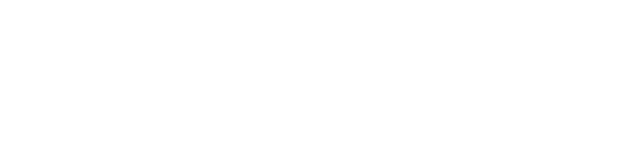
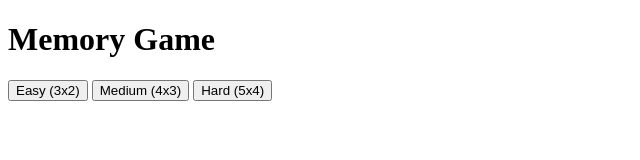
Before and after one commit to Ahmed8881/Memory-Game, a plain HTML site: page index.html in a window 1280 px wide. Shown: the whole page, without its empty margins (0-640 px from the left). Drawn offline with Linux system fonts and the light colour scheme.

Commit message:
Refactor HTML structure to include game container and control buttons for Memory Game

```diff
--- a/index.html
+++ b/index.html
@@ -7,6 +7,16 @@
     <link rel="stylesheet" href="style.css">
 </head>
 <body>
+    <div class="game-container">
+         <div class="header">
+            <h1 class="title">Memory Game</h1>
+        </div>
+
+        <div class="controls">
+            <button class="level-btn active" data-level="easy">Easy (3x2)</button>
+            <button class="level-btn" data-level="medium">Medium (4x3)</button>
+            <button class="level-btn" data-level="hard">Hard (5x4)</button>
+        </div>
     <script src="script.js" defer></script>
 </body>
 </html>
```
